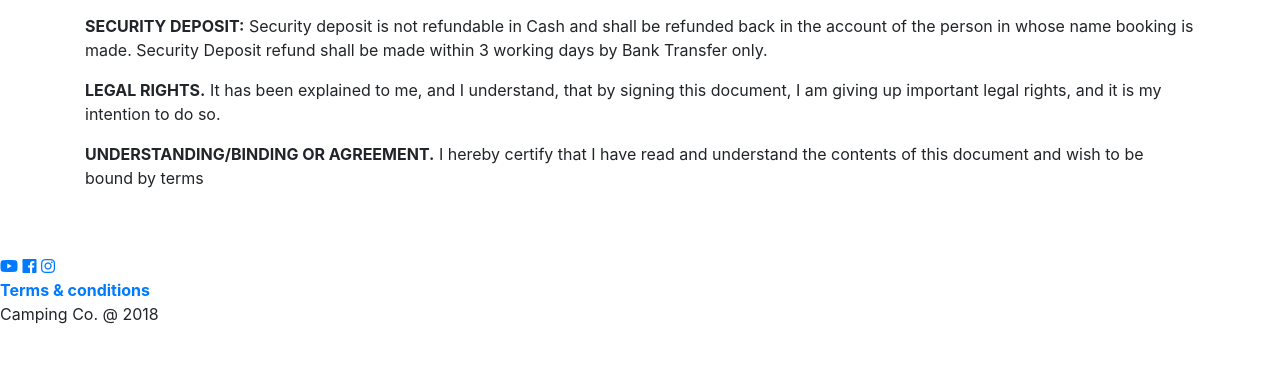
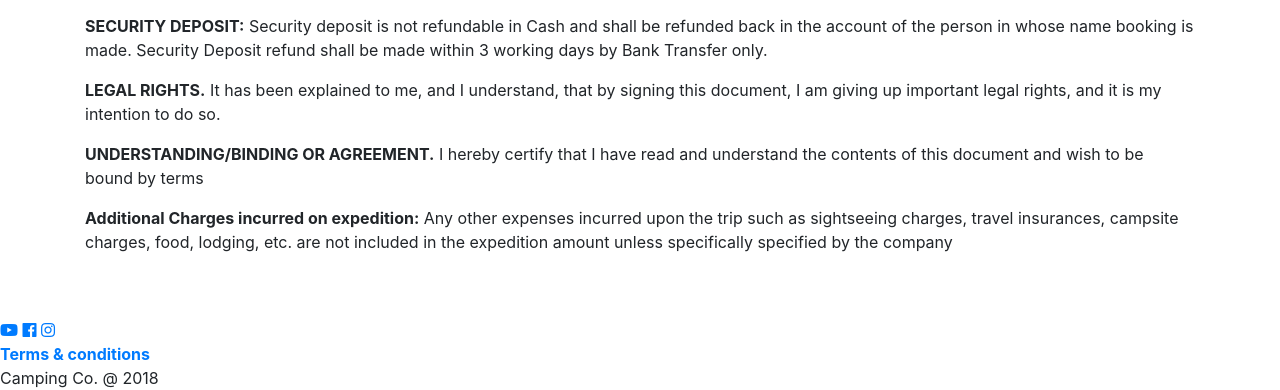
Before and after one commit to lelouche556/camping-company, a Django app: template app/templates/app/terms_condition.html in a window 1280 px wide. Shown: the part 5418-5808 px from the top of the page. Before the commit the page ends 5742 px from the top, so only its background shows below. Run offline with Django 3.2, Linux system fonts and the light colour scheme; the template is opened without the code that fills it, so the values that code supplies are empty; some libraries are stand-ins or nearby versions.

Commit message:
terms condition updated

```diff
--- a/app/templates/app/terms_condition.html
+++ b/app/templates/app/terms_condition.html
@@ -450,8 +450,10 @@ account of the person in whose name booking is made. Security Deposit refund sha
 <p><strong>LEGAL RIGHTS.</strong> It has been explained to me, and I understand, that by signing this document, I am
     giving up important legal rights, and it is my intention to do so.</p>
 <p><strong>UNDERSTANDING/BINDING OR AGREEMENT.</strong> I hereby certify that I have read and understand the
-    contents of this document and wish to be bound by terms</p>
-</div>
+    contents of this document and wish to be bound by terms</p></div>
+
+    <p><strong>Additional Charges incurred on expedition:</strong>
+Any other expenses incurred upon the trip such as sightseeing charges, travel insurances, campsite charges, food, lodging, etc. are not included in the expedition amount unless specifically specified by the company</p>
 </div>
 <br>
 <br>
```
